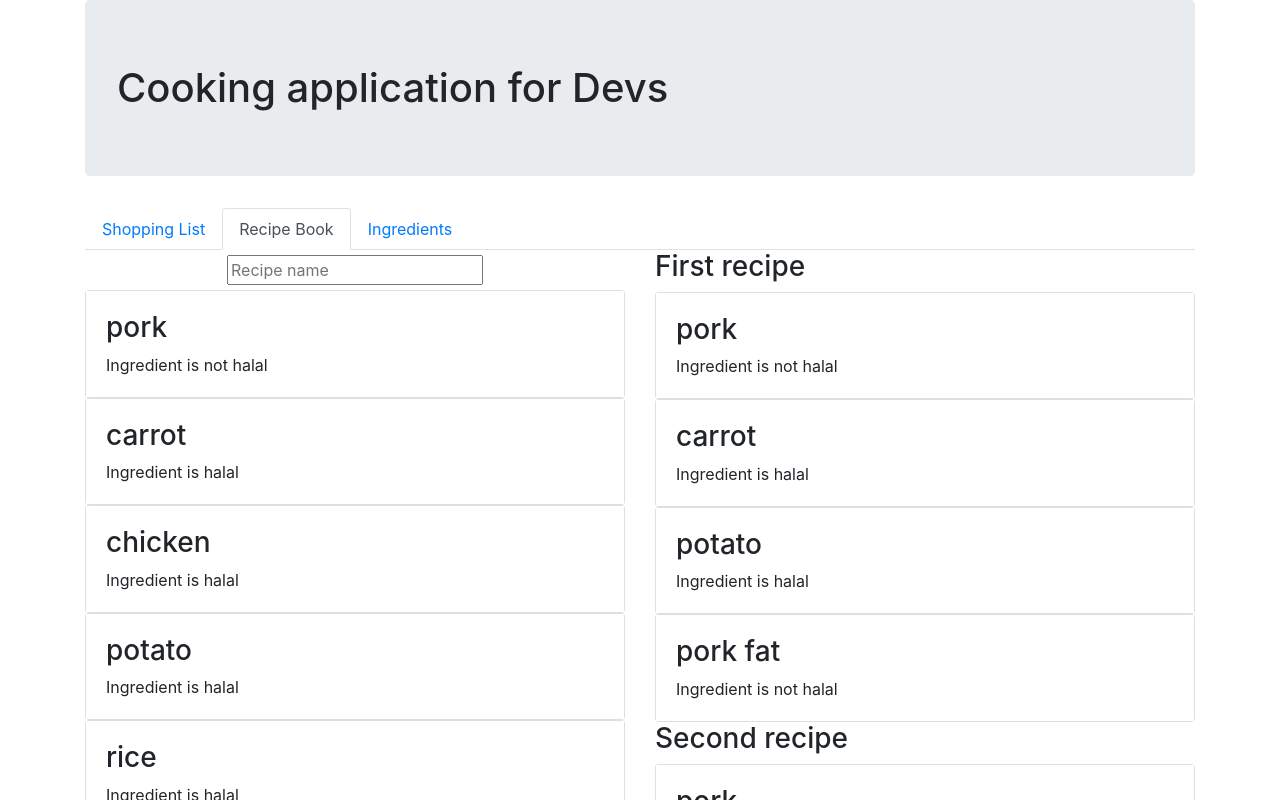
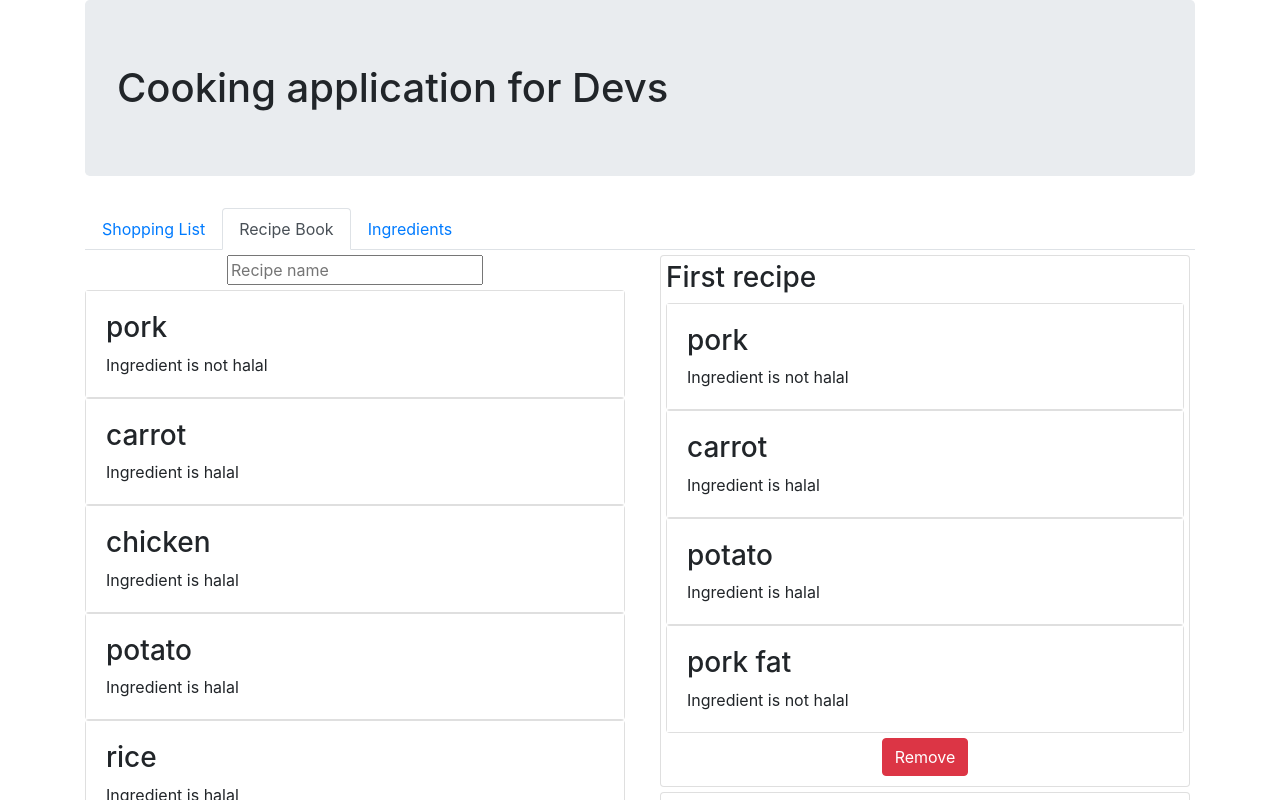
Before and after one commit to msrecec/FirstCourseProjectSolo, an Angular app: page / in a window 1280 px wide. Both pictures are taken after a click on the tab "Recipe Book". Shown: the top 800 px of the page. Built offline with nearby package versions, Linux system fonts and the light colour scheme.

Commit message:
Finished the application

```diff
--- a/src/app/navigation/navigation.component.html
+++ b/src/app/navigation/navigation.component.html
@@ -19,10 +19,10 @@
     <ng-template ngbNavContent>
       <div class="row">
         <div class="col-6">
-          <app-recipe-form [ingredients]='ingredients'></app-recipe-form>
+          <app-recipe-form (addRecipe)='addRecipe($event)' [ingredients]='ingredients'></app-recipe-form>
         </div>
         <div class="col-6">
-          <app-recipe-list [recipes]='recipes'></app-recipe-list>
+          <app-recipe-list (clearItem)='clearRecipe($event)' [recipes]='recipes'></app-recipe-list>
         </div>
       </div>
     </ng-template>
--- a/src/app/navigation/navigation.component.ts
+++ b/src/app/navigation/navigation.component.ts
@@ -66,6 +66,32 @@ export class NavigationComponent implements OnInit {
   }
 
   /**
+   * Adds new recipe item
+   *
+   * @param recipe new recipe
+   */
+
+  addRecipe(recipe: Recipe) {
+    this.recipes.push(recipe);
+  }
+
+  /**
+   * Clears new recipe item from the list of recipes
+   *
+   */
+
+  clearRecipe(recipe: Recipe) {
+    const index = this.recipes.indexOf(recipe);
+    if (index >= 0) {
+      this.recipes.splice(index, 1);
+    } else {
+      console.error(
+        'Error while clearing shopping list items, element is not included!'
+      );
+    }
+  }
+
+  /**
    *Replaces ingredients with selected ingredients
    *
    * @param ingredientsForRemoval
--- a/src/app/recipe-form/recipe-form.component.html
+++ b/src/app/recipe-form/recipe-form.component.html
@@ -7,8 +7,8 @@
   </app-ingredient-item>
   <br>
   <div class="d-flex justify-content-center">
-    <button style="margin: 1px" class="btn btn-danger btn-space">Clear</button>
-    <button style="margin: 1px" class="btn btn-primary btn-space">Add Recipe</button>
+    <button (click)='clearRecipeItem()' style="margin: 1px" class="btn btn-danger btn-space">Clear</button>
+    <button (click)='addRecipeItem()' style="margin: 1px" class="btn btn-primary btn-space">Add Recipe</button>
   </div>
   <br>
   <br>
--- a/src/app/recipe-form/recipe-form.component.ts
+++ b/src/app/recipe-form/recipe-form.component.ts
@@ -28,4 +28,42 @@ export class RecipeFormComponent implements OnInit {
   toggle(ingredient: Ingredient) {
     ingredient.selected = !ingredient.selected;
   }
+
+  /**
+   * Adding new recipe and emitts the event
+   *
+   */
+
+  addRecipeItem() {
+    if (typeof this.name == 'string') {
+      this.copiedIngredients.forEach((i) => {
+        if (i.selected) {
+          i.selected = false;
+          this.selectedIngredients.push(i);
+        }
+      });
+      this.selectedIngredients = JSON.parse(
+        JSON.stringify(this.selectedIngredients)
+      );
+      const recipe = new Recipe(this.name, this.selectedIngredients);
+      this.addRecipe.emit(recipe);
+      this.selectedIngredients = [];
+      this.name = '';
+    } else {
+      console.error('Error while adding the recipe.');
+    }
+  }
+
+  /**
+   * Clears recipe items
+   *
+   */
+
+  clearRecipeItem() {
+    this.name = '';
+    this.copiedIngredients.forEach((i) => {
+      i.selected = false;
+    });
+    this.selectedIngredients = [];
+  }
 }
--- a/src/app/recipe-item/recipe-item.component.html
+++ b/src/app/recipe-item/recipe-item.component.html
@@ -1,4 +1,7 @@
-<div>
+<div class="card" style="padding: 5px; margin: 5px">
   <h3>{{recipe?.name}}</h3>
   <app-ingredient-item *ngFor='let ingredient of recipe?.ingredients' [ingredient]='ingredient'></app-ingredient-item>
+  <div class="d-flex justify-content-center">
+    <button (click)='remove()' style="margin: 5px" class="btn btn-danger btn-space">Remove</button>
+  </div>
 </div>
--- a/src/app/recipe-item/recipe-item.component.ts
+++ b/src/app/recipe-item/recipe-item.component.ts
@@ -12,4 +12,6 @@ export class RecipeItemComponent implements OnInit {
   constructor() {}
 
   ngOnInit(): void {}
+
+  remove() {}
 }
--- a/src/app/recipe-list/recipe-list.component.html
+++ b/src/app/recipe-list/recipe-list.component.html
@@ -1,3 +1,3 @@
 <div *ngFor='let recipe of recipes'>
-  <app-recipe-item [recipe]='recipe'></app-recipe-item>
+  <app-recipe-item (click)='clear(recipe)' [recipe]='recipe'></app-recipe-item>
 </div>
--- a/src/app/recipe-list/recipe-list.component.ts
+++ b/src/app/recipe-list/recipe-list.component.ts
@@ -8,9 +8,19 @@ import { Recipe } from '../models/recipe.model';
 })
 export class RecipeListComponent implements OnInit {
   @Input() recipes?: Recipe[];
-  @Output() clearList = new EventEmitter<Recipe[]>();
+  @Output() clearItem = new EventEmitter<Recipe>();
 
   constructor() {}
 
   ngOnInit(): void {}
+
+  /**
+   * Emitts clearing of recipe item
+   *
+   * @param recipe clears recipe item
+   */
+
+  clear(recipe: Recipe) {
+    this.clearItem.emit(recipe);
+  }
 }
```
